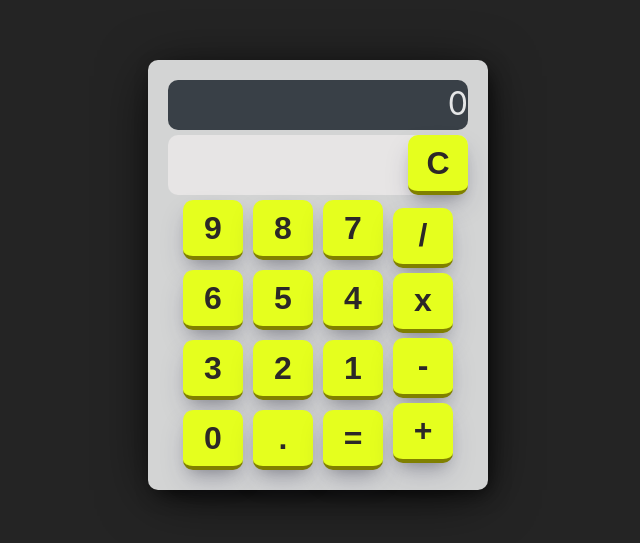
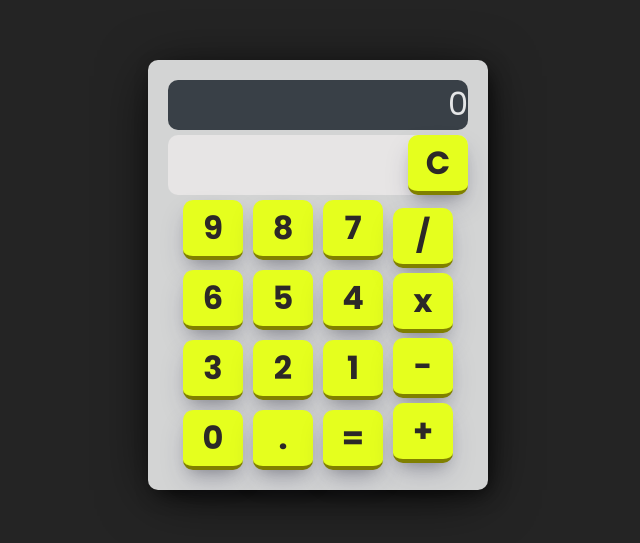
Before and after one commit to RCThales/fcc-calculator, a React (Vite) app: page / in a window 1280 px wide. Shown: the part 125-668 px from the top of the page, without its empty margins (322-962 px from the left). Built offline with nearby package versions, Linux system fonts and the light colour scheme.

Commit message:
Changed fonts to `poppins`

```diff
--- a/src/App.css
+++ b/src/App.css
@@ -7,3 +7,7 @@ body {
   width: 100vw;
   overflow: hidden;
 }
+
+* {
+  font-family: "Poppins", sans-serif;
+}
```
